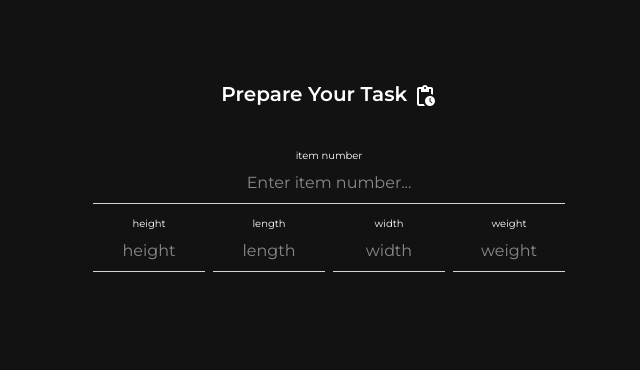
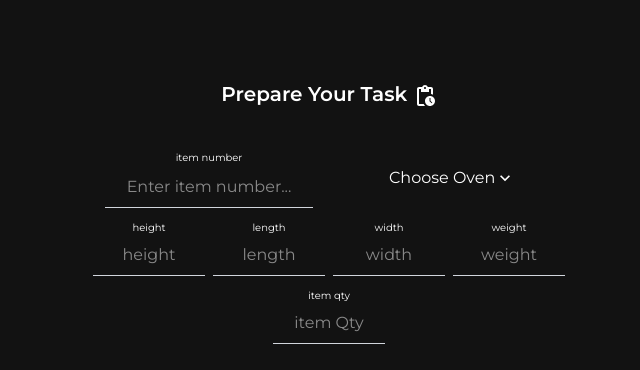
Before and after one commit to George-giorgi/paintingflow, a Next.js app: page /pages/form in a window 1280 px wide. Shown: the top 370 px of the page, without its empty margins (311-951 px from the left). Built offline with nearby package versions, Linux system fonts and the light colour scheme.

Commit message:
add dropdown menu

```diff
--- a/app/components/Form.tsx
+++ b/app/components/Form.tsx
@@ -1,14 +1,31 @@
 "use client";
 
 import { useState } from "react";
+import ExpandMoreIcon from "@mui/icons-material/ExpandMore";
+import {
+  Listbox,
+  ListboxButton,
+  ListboxOptions,
+  ListboxOption,
+} from "@headlessui/react";
+
+const options = [
+  "Choose Oven",
+  "Oven 1",
+  "Oven 2",
+  "Oven 3",
+  "Oven 4",
+  "Oven 5",
+];
 
 export default function FillForm() {
   const [query, setQuery] = useState(""); // Search input value
   const [data, setData] = useState<any[]>([]);
+  const [selected, setSelected] = useState(options[0]);
   console.log(data);
 
   const handleonChange = async (e: string) => {
-    // setQuery(e);
+    setQuery(e);
 
     if (e.trim().length === 0) {
       setData([]); // Clear results if input is empty
@@ -26,9 +43,10 @@ export default function FillForm() {
 
   return (
     <div className="">
-      <form className=" flex flex-col gap-3 ">
+      <form className=" flex flex-col  gap-3 ">
+        <div className=" flex md:flex-row pl-3 gap-4 flex-col-reverse items-center justify-between">
           <div className=" flex flex-col justify-center items-center ">
-          <p className=" text-center text-[10px]  ">item number</p>
+            <p className=" text-center text-[10px] p-0.5  ">item number</p>
             <input
               onChange={(e) => handleonChange(e.target.value)}
               type="text"
@@ -37,6 +55,37 @@ export default function FillForm() {
             />
           </div>
 
+          <div className="relative w-44 ">
+            <Listbox value={selected} onChange={setSelected}>
+              {/* Select Button */}
+              <ListboxButton className=" flex items-center w-full  bg-transparent text-white text-center cursor-pointer">
+                {selected}
+                <ExpandMoreIcon className="text-white" fontSize="small" />
+              </ListboxButton>
+
+              {/* Dropdown Options */}
+              <ListboxOptions className="  absolute w-full mt-1 bg-[#121212] border border-gray-300 shadow-md rounded-md z-10">
+                {options.map((option, index) => (
+                  <ListboxOption
+                    key={index}
+                    value={option}
+                    className={({ active }) =>
+                      `cursor-pointer px-4 py-2 text-center transition-all ${
+                        active
+                          ? "bg-gray-700 rounded-md text-white"
+                          : "text-white"
+                      }`
+                    }
+                  >
+                    {option}
+                  </ListboxOption>
+                ))}
+              </ListboxOptions>
+            </Listbox>
+          </div>
+        </div>
+
+        {/* from here start dimensions inputs */}
         <div className=" flex md:flex-row flex-col gap-2 w-full justify-between">
           <div className=" flex gap-2">
             <div className=" flex flex-col justify-center items-center ">
@@ -83,6 +132,18 @@ export default function FillForm() {
             </div>
           </div>
         </div>
+        {/* start from QTY */}
+        <div className=" flex items-center justify-center">
+          <div className="  flex flex-col justify-center items-center">
+            <p className=" text-center text-[10px] "> item qty</p>
+            <input
+              type="text"
+              placeholder="item Qty"
+              className="w-28 px-2 py-2 text-center border-b border-gray-300 focus:outline-none transition-colors duration-150 ease-in-out appearance-none focus:placeholder-opacity-0"
+              defaultValue={""}
+            />
+          </div>
+        </div>
       </form>
     </div>
   );
--- a/app/pages/form/page.tsx
+++ b/app/pages/form/page.tsx
@@ -5,7 +5,7 @@ import { PendingActions } from "@mui/icons-material";
 
 export default function page() {
   return (
-    <div className=" w-full  flex flex-col items-center justify-center bg-[#121212]  !mt-20   ">
+    <div className=" w-full   flex flex-col items-center justify-center bg-[#121212]  !mt-20   ">
       <h1 className=" !mb-10 filter blur-[0.28px] text-xl font-semibold">
         Prepare Your Task <PendingActions />
       </h1>
--- a/package.json
+++ b/package.json
@@ -11,6 +11,7 @@
   "dependencies": {
     "@emotion/react": "^11.14.0",
     "@emotion/styled": "^11.14.0",
+    "@headlessui/react": "^2.2.0",
     "@mui/icons-material": "^6.4.6",
     "@mui/material": "^6.4.6",
     "dotenv": "^16.4.7",
```
Also changed, not shown: 1 other file (tests, documents, lock files or other folders). Lines whose indentation alone changed are shown as unchanged.
